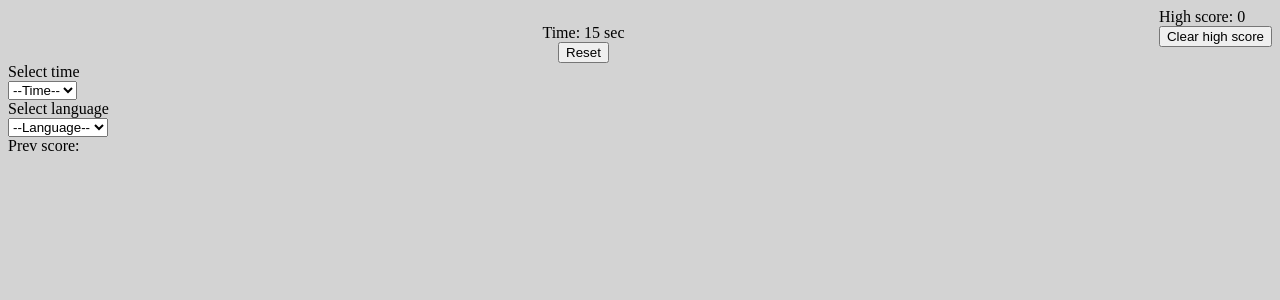
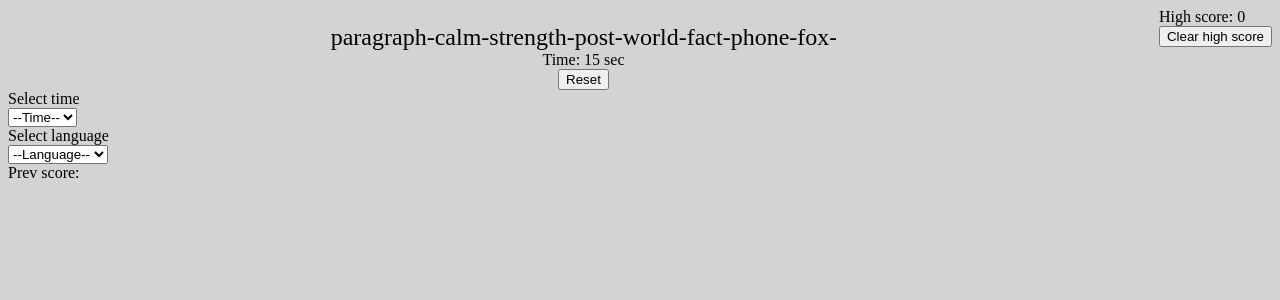
Before and after one commit to Vegardhgr/SimplyType, a React (Vite) app in the folder frontend/: page / in a window 1280 px wide. Shown: the top 300 px of the page. Built offline with nearby package versions, Linux system fonts and the light colour scheme.

Commit message:
Reset function calls function that retrieves words from a variable, not fetching from a txt file

```diff
--- a/frontend/src/App.tsx
+++ b/frontend/src/App.tsx
@@ -6,6 +6,7 @@ import FetchWordsFromTxtFile from './utils/fetchWordsFromTxtFile'
 import CorrectAndWrongNrOfChars from './utils/correctAndWrongNrOfChars'
 import TimerDropDownList from './components/timerDropDownList'
 import LangDropDownList from './components/langDropDownList'
+import CreateWordlist from './utils/createWordlist'
 
 /* wordTupleType is on the form -> [char, isItTyped, shouldTheCharBeHidden]*/
 type wordTupleType = [string, boolean | undefined, boolean]
@@ -22,11 +23,11 @@ function App() {
     const [timerIsZero, setTimerIsZero] = useState(false)
     const [isCharsCounted, setIsCharsCounted] = useState(false)
     const [language, setLanguage] = useState("eng")
-    const [uniqueWords, setUniqueWords] = useState("")
+    const [uniqueWords, setUniqueWords] = useState<String[]>([])
 
     useEffect(() => {
         if ((wordlist.length === 0) || wordlist[0][0] ==="Loading...") {
-            FetchWordsFromTxtFile(setWordlist, language)
+            FetchWordsFromTxtFile(setUniqueWords, language)
         }
         if (timerIsZero && !isCharsCounted) {
             const [nrOfCorrect, nrOfWrong, isCounted] = CorrectAndWrongNrOfChars(wordlist)
@@ -37,8 +38,12 @@ function App() {
     }, [wordlist, timerIsZero]);
 
     useEffect(() => {
-        FetchWordsFromTxtFile(setWordlist, language)
+        FetchWordsFromTxtFile(setUniqueWords, language)
     }, [language])
+
+    useEffect(() => {
+        CreateWordlist(uniqueWords, setWordlist)
+    }, [uniqueWords])
 
     const isHighScore = () => {
         const potentialHighScore:number = CalcWPM(nrOfCorrectChars, initialTimeInSec)
@@ -70,7 +75,8 @@ function App() {
                 <Typing setWordlist = {setWordlist} wordlist = {wordlist}
                     nrOfCorrectChars = {nrOfCorrectChars} nrOfWrongChars = {nrOfWrongChars}
                     initialTimeInSec = {initialTimeInSec} setTimerIsZero = {setTimerIsZero}
-                    setIsCharsCounted = {setIsCharsCounted} setTimerHasStart = {setTimerHasStart}/>
+                    setIsCharsCounted = {setIsCharsCounted} setTimerHasStart = {setTimerHasStart}
+                    uniqueWords={uniqueWords}/>
             </div>
             {!timerHasStart && <TimerDropDownList setInitialTimeInSec={setInitialTimeInSec}/>}
             {!timerHasStart && <LangDropDownList setLanguage = {setLanguage}/>}
--- a/frontend/src/components/typing.tsx
+++ b/frontend/src/components/typing.tsx
@@ -2,18 +2,20 @@ import './typing.css'
 import { useState, Dispatch, SetStateAction, useEffect, useRef} from 'react'
 import renderStatus from '../utils/DisplayStatus';
 import HandleKeyboardEvent from '../utils/handleKeyboardEvent';
+import CreateWordlist from '../utils/createWordlist';
 
 type Dispatcher<S> = Dispatch<SetStateAction<S>>;
 type wordTupleType = [string, boolean | undefined, boolean]
 
 function Typing({wordlist, setWordlist, nrOfCorrectChars,
     nrOfWrongChars, initialTimeInSec, setTimerIsZero,
-    setIsCharsCounted, setTimerHasStart}: {
+    setIsCharsCounted, setTimerHasStart, uniqueWords}: {
         wordlist: wordTupleType[], setWordlist: Dispatcher<wordTupleType[]>,
         nrOfCorrectChars: number, nrOfWrongChars: number, initialTimeInSec: number
         setTimerIsZero: Dispatcher<boolean>,
         setIsCharsCounted: Dispatcher<boolean>,
-        setTimerHasStart: Dispatcher<boolean>
+        setTimerHasStart: Dispatcher<boolean>,
+        uniqueWords: String[]
     }){
     const [charCount, setCharCount] = useState(0)
     const [firstCharTyped, setFirstCharTyped] = useState(false)
@@ -75,6 +77,7 @@ function Typing({wordlist, setWordlist, nrOfCorrectChars,
     }
 
     const reset = () => {
+        CreateWordlist(uniqueWords, setWordlist)
         setTimer(initialTimeInSec)
         setCharCount(0)
         setTimerIsZero(false)
--- a/frontend/src/utils/createWordlist.tsx
+++ b/frontend/src/utils/createWordlist.tsx
@@ -3,7 +3,7 @@ import RandSortArr from "./randSortArr";
 type Dispatcher<S> = Dispatch<SetStateAction<S>>;
 type wordTupleType = [string, boolean | undefined, boolean]
 
-async function CreateWordlist(uniqueWords:string[], setWordlist:Dispatcher<wordTupleType[]>) {
+async function CreateWordlist(uniqueWords:String[], setWordlist:Dispatcher<wordTupleType[]>) {
         const wordsArray = RandSortArr(uniqueWords) //Randomly sorting the array
         const wordsString = wordsArray.join('-') //Converts array into string with whitespace between each word
         const wordsTuple: wordTupleType[] = wordsString.split("").map((char) => {
```
